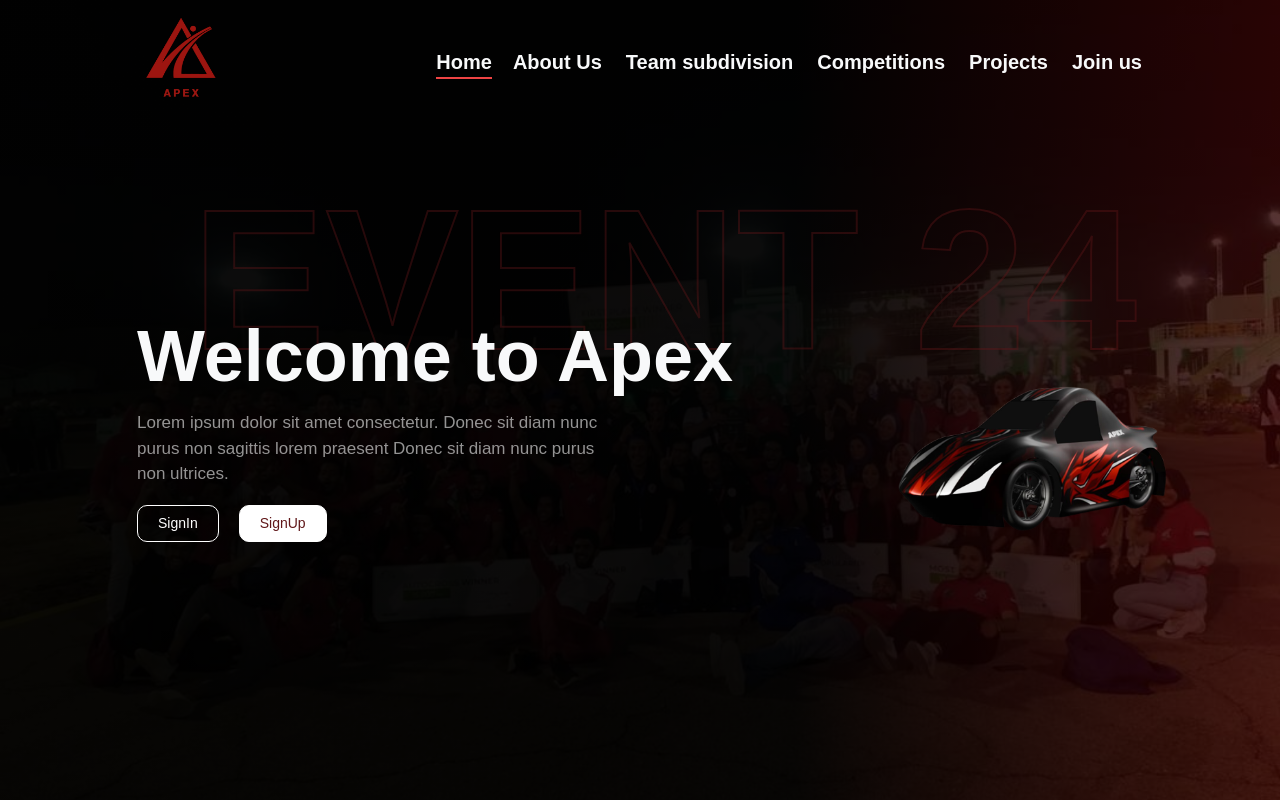
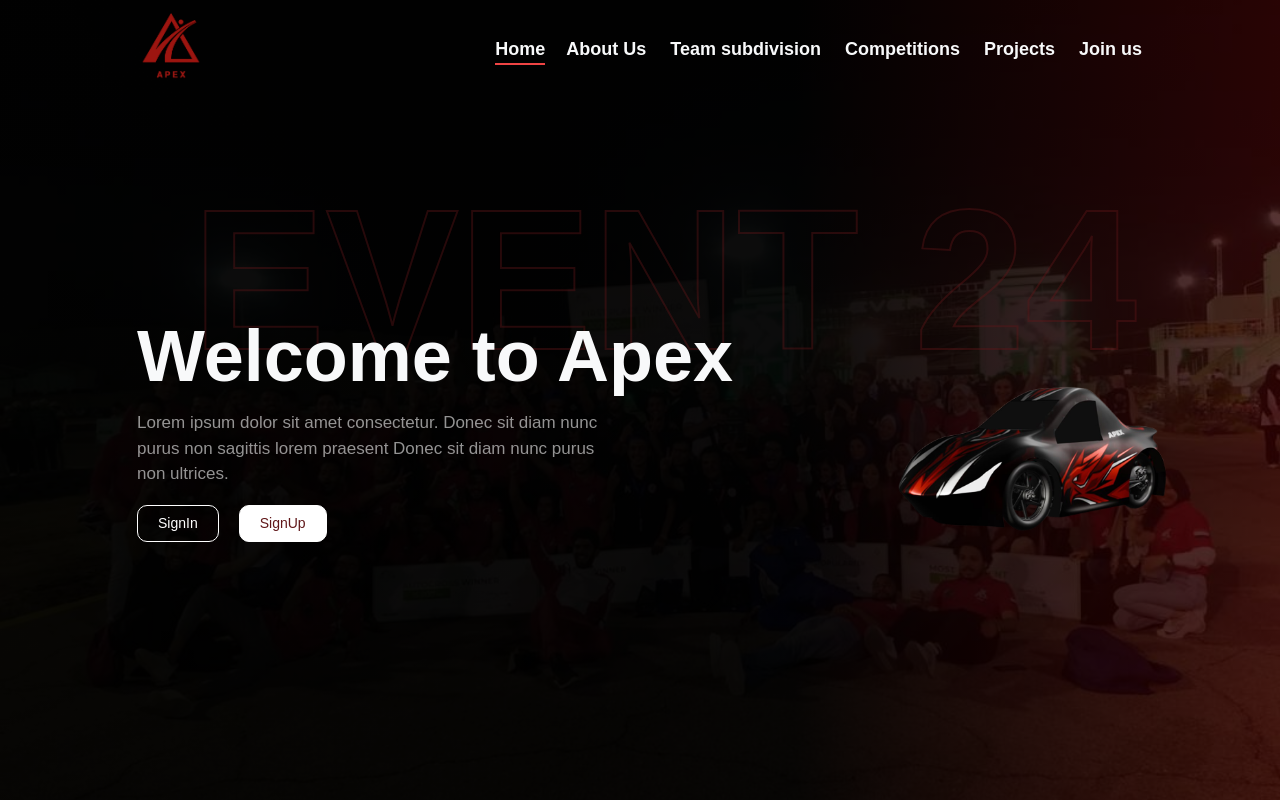
Before and after one commit to OmarEltabakh/Apex, a React (Create React App) app: page / in a window 1280 px wide. Shown: the top 800 px of the page. Built offline with nearby package versions, Linux system fonts and the light colour scheme.

Commit message:
updateNavbar

```diff
--- a/src/Components/Hero/Hero.jsx
+++ b/src/Components/Hero/Hero.jsx
@@ -13,7 +13,7 @@ const Hero = () => {
         <h2 className='absolute top-[20%] left-[15%] sizeBackText font md:!text-[130px] sm:!text-[100px] xs:!text-[70px] md:left-[10%] md:top-[30%] xs:top-[35%]'>EVENT 24</h2>
         <div className="container absolute top-[40%] left-[10%]">
             <div className="row">
-                <div className="col-md-7 ">
+                <div className="col-md-7">
                     <h1 className='text-light !text-8xl md:!text-8xl sm:!text-[55px] xs:!text-7xl fw-bold mb-4 font'>Welcome to Apex</h1>
                     <p className='text-light/60 text-[17px] xs:text-[15px] w-75'>
                         Lorem ipsum dolor sit amet consectetur.
--- a/src/Components/Navbar/Navbar.jsx
+++ b/src/Components/Navbar/Navbar.jsx
@@ -45,30 +45,30 @@ const Navbar = () => {
   }
 
   return <>
-  <header className= {`${style.header} relative z-10 lg:px-16 md:px-12 sm:px-8  w-full px-32  font-medium flex items-center justify-between fixed-top  ${scrolled ? "bg-black navshadow transition-all" : ""}`} >
+  <header className= {`${style.header} relative z-10 lg:px-16 md:px-12 sm:px-8  w-full px-32  font-medium flex items-center justify-between fixed-top  ${scrolled ? "bg-black navshadow " : ""}`} >
 
   <button className='hidden lg:flex  flex-col justify-center items-center' onClick={handelClick}>
-    <span className={`bg-light block transition-all duration-300 ease-out h-0.5 w-6 rounded-sm -translate-y-0.5 ${isOpen ? 'rotate-45 translate-y-0.5' : "-translate-y-0.5"}`}></span>
-    <span className={`bg-light block transition-all duration-300 ease-out h-0.5 w-6 rounded-sm my-0.5 ${isOpen ? "opacity-0" : "opacity-100"}`}></span>
-    <span className={`bg-light block transition-all duration-300 ease-out h-0.5 w-6 rounded-sm translate-y-0.5 ${isOpen ? '-rotate-45 -translate-y-1.5' : "translate-y-0.5"}`}></span>
+    <span className={`bg-light block transition-all duration-300 ease-out h-1 w-9 rounded-sm -translate-y-0.5 ${isOpen ? 'rotate-45 translate-y-0.5' : "-translate-y-0.5"}`}></span>
+    <span className={`bg-light block transition-all duration-300 ease-out h-0.5 w-9 rounded-sm my-1 ${isOpen ? "opacity-0" : "opacity-100"}`}></span>
+    <span className={`bg-light block transition-all duration-300 ease-out h-1 w-9 rounded-sm translate-y-0.5 ${isOpen ? '-rotate-45 -translate-y-1.5' : "translate-y-0.5"}`}></span>
   </button>
 
 
   <div
   className='container flex justify-between items-center lg:hidden'>
 
-  <Link to='/' className='w-[110px] md:w-[120px]   top-1  '>
+  <Link to='/' className='w-[90px]  top-1 '>
       <img className='w-100' src={logo} alt="icpc hti logo" />
   </Link>
 
   {/* links */}
   <nav className='flex justify-center align-center'>
-    <CustomLink to='/'  title="Home"  className='mr-3 text-[20px] fw-bold fw-bold text-decoration-none text-light'/>
-    <CustomLink to="/about" title="About Us" className='mx-3 text-[20px] fw-bold text-decoration-none text-light'/>
-    <CustomLink to="/Team" title="Team subdivision" className='mx-3 text-[20px] fw-bold text-decoration-none text-light'/>
-    <CustomLink to="/Competitions" title="Competitions" className='mx-3 text-[20px] fw-bold text-decoration-none text-light'/>
-    <CustomLink to="/Projects" title="Projects" className='mx-3 text-[20px] fw-bold text-decoration-none text-light'/>
-    <CustomLink to="/Join" title="Join us" className='mx-3 text-[20px] fw-bold text-decoration-none text-light'/>
+    <CustomLink to='/'  title="Home"  className='mr-3 text-[18px] fw-bold fw-bold text-decoration-none text-light'/>
+    <CustomLink to="/about" title="About Us" className='mx-3 text-[18px] fw-bold text-decoration-none text-light'/>
+    <CustomLink to="/Team" title="Team subdivision" className='mx-3 text-[18px] fw-bold text-decoration-none text-light'/>
+    <CustomLink to="/Competitions" title="Competitions" className='mx-3 text-[18px] fw-bold text-decoration-none text-light'/>
+    <CustomLink to="/Projects" title="Projects" className='mx-3 text-[18px] fw-bold text-decoration-none text-light'/>
+    <CustomLink to="/Join" title="Join us" className='mx-3 text-[18px] fw-bold text-decoration-none text-light'/>
 
   </nav>
 
@@ -82,19 +82,19 @@ animate={{scale:1 , opacity:1 }}
 transition={{duration:1}}
 className='z-30 login rounded-lg backdrop-blur-md bg-dark/50 py-[70px] min-w-[70vw] flex flex-col  justify-between items-center fixed top-1/2 left-1/2 -translate-x-1/2 -translate-y-1/2'>
   <nav className='flex items-center flex-col justify-center w-100'>
-    <CustomLink to='/'  title="Home"  className='mx-3 text-[20px] fw-bold text-decoration-none text-light' toggle={handelClick}/>
-    <CustomLink to="/about" title="About Us" className='mx-3 text-[20px] fw-bold mt-2 text-decoration-none text-light' toggle={handelClick}/>
-    <CustomLink to="/Team" title="Team subdivision" className='mx-3 text-[20px] fw-bold mt-2 text-decoration-none text-light' toggle={handelClick}/>
-    <CustomLink to="/Competitions" title="Competitions" className='mx-3 text-[20px] fw-bold mt-2 text-decoration-none text-light' toggle={handelClick}/>
-    <CustomLink to="/Projects" title="Projects" className='mx-3 text-[20px] fw-bold mt-2 text-decoration-none text-light' toggle={handelClick}/>
-    <CustomLink to="/Join" title="Join us" className='mx-3 text-[20px] fw-bold mt-2 text-decoration-none text-light' toggle={handelClick}/>
+    <CustomLink to='/'  title="Home"  className='mx-3 text-[18px] fw-bold text-decoration-none text-light' toggle={handelClick}/>
+    <CustomLink to="/about" title="About Us" className='mx-3 text-[18px] fw-bold mt-2 text-decoration-none text-light' toggle={handelClick}/>
+    <CustomLink to="/Team" title="Team subdivision" className='mx-3 text-[18px] fw-bold mt-2 text-decoration-none text-light' toggle={handelClick}/>
+    <CustomLink to="/Competitions" title="Competitions" className='mx-3 text-[18px] fw-bold mt-2 text-decoration-none text-light' toggle={handelClick}/>
+    <CustomLink to="/Projects" title="Projects" className='mx-3 text-[18px] fw-bold mt-2 text-decoration-none text-light' toggle={handelClick}/>
+    <CustomLink to="/Join" title="Join us" className='mx-3 text-[18px] fw-bold mt-2 text-decoration-none text-light' toggle={handelClick}/>
 
 
   </nav>
 </div>
   : null
 }
-        <img className='hidden lg:flex w-25' src={logo} alt="" />
+        <img className=' hidden lg:flex w-[70px]' src={logo} alt="" />
 
   </header>
   </>
--- a/src/Components/Navbar/Navbar.module.css
+++ b/src/Components/Navbar/Navbar.module.css
@@ -27,7 +27,7 @@
     }
 
     .header{
-        padding: 8px 117px !important;
+        padding: 5px 117px !important;
         background-color: transparent;
         position: relative;
       }
--- a/src/index.css
+++ b/src/index.css
@@ -12,9 +12,7 @@
   margin: auto;
 }
 .navshadow{
-  -webkit-box-shadow:0 0 10px #ddd;
-        -moz-box-shadow:0 0 10px #ddd;
-        box-shadow:0 0 10px #ff6969;
+  transition: .5s;
 }
 
 
```
